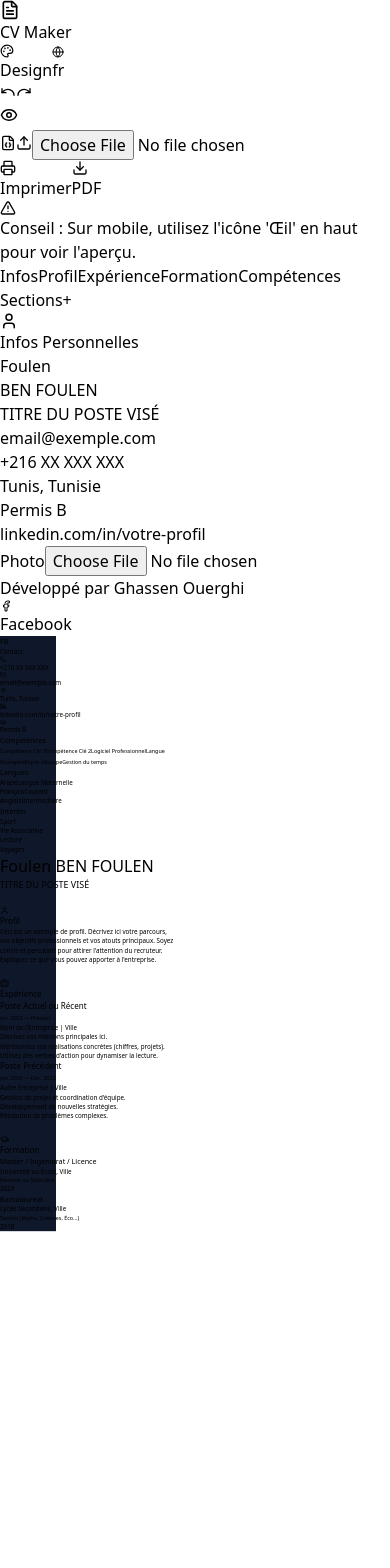
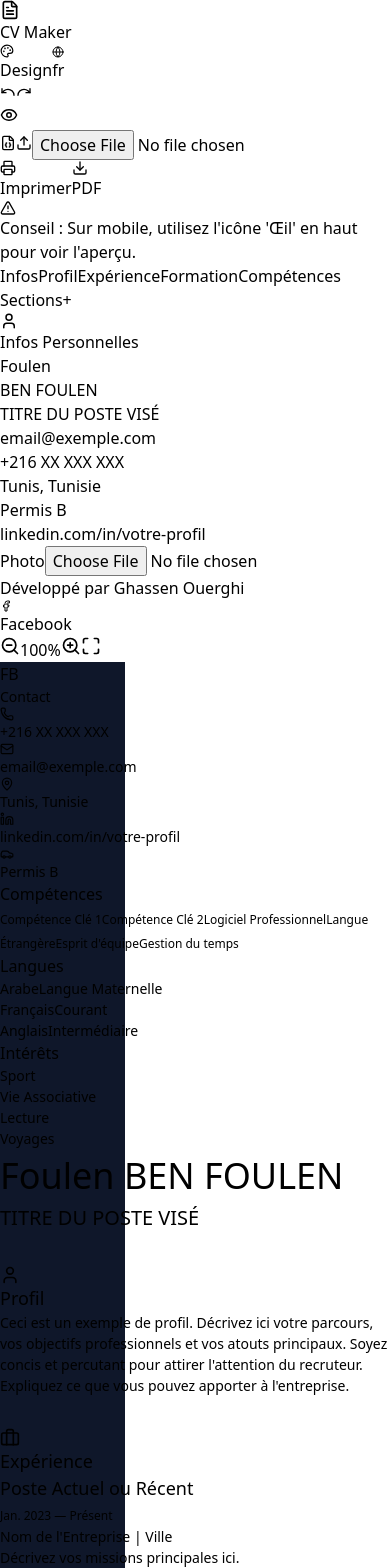
Before and after one commit to ghassenouerghi0-cmd/type-cv-maker, a React (Vite) app: page / in a window 390 px wide. Shown: the top 1568 px of the page. Built offline with nearby package versions, Linux system fonts and the light colour scheme.

Commit message:
Enhance CVMakerTunisie: Add zoom controls and fit-to-screen functionality for improved mobile preview experience

```diff
--- a/src/App.tsx
+++ b/src/App.tsx
@@ -37,8 +37,9 @@ import {
   Settings,
   Minus,
   MoveVertical,
-  Maximize, // New: For scale reset
-  Minimize  // New: For scale fit
+  ZoomIn,   // New: Zoom In
+  ZoomOut,  // New: Zoom Out
+  Maximize  // New: Fit Screen
 } from 'lucide-react';
 
 // --- Types & Themes ---
@@ -135,7 +136,8 @@ const t = {
         import: "Charger (JSON)",
         undo: "Annuler",
         redo: "Rétablir",
-        preview: "Aperçu"
+        preview: "Aperçu",
+        fit: "Adapter"
     },
     tabs: {
       personal: "Infos",
@@ -240,7 +242,8 @@ const t = {
         import: "Load Data (JSON)",
         undo: "Undo",
         redo: "Redo",
-        preview: "Preview"
+        preview: "Preview",
+        fit: "Fit Screen"
     },
     tabs: {
       personal: "Info",
@@ -526,7 +529,7 @@ export default function CVMakerTunisie() {
   const [mobileView, setMobileView] = useState<'editor' | 'preview'>('editor');
   const [history, setHistory] = useState<CVData[]>([]);
   const [historyIndex, setHistoryIndex] = useState(-1);
-  const [previewScale, setPreviewScale] = useState(1); // Mobile Scale State
+  const [previewScale, setPreviewScale] = useState(1);
 
   const cvRef = useRef<HTMLDivElement>(null);
   const fileInputRef = useRef<HTMLInputElement>(null);
@@ -556,21 +559,33 @@ export default function CVMakerTunisie() {
     }
   }, [data]);
 
-  // --- Auto Scale for Mobile Preview ---
+  // --- Auto Scale Logic (Fix for Mobile) ---
+  const fitToScreen = useCallback(() => {
+    if (window.innerWidth < 1024) {
+      // 210mm is approx 794px. We add 40px buffer for margins.
+      const scale = (window.innerWidth - 40) / 794;
+      setPreviewScale(Math.min(scale, 1));
+    } else {
+      setPreviewScale(1);
+    }
+  }, []);
+
+  // Recalculate scale when switching to preview on mobile
   useEffect(() => {
-    const handleResize = () => {
-      if (window.innerWidth < 1024) { // On tablet/mobile
-        // Calculate scale: Screen width / A4 Width (approx 800px + margins)
-        const scale = (window.innerWidth - 32) / 800; // 32px for padding
-        setPreviewScale(Math.min(scale, 1));
-      } else {
-        setPreviewScale(1);
-      }
-    };
-    window.addEventListener('resize', handleResize);
-    handleResize(); // Initial call
-    return () => window.removeEventListener('resize', handleResize);
-  }, []);
+    if (mobileView === 'preview') {
+      fitToScreen();
+    }
+  }, [mobileView, fitToScreen]);
+
+  // Resize listener
+  useEffect(() => {
+    window.addEventListener('resize', fitToScreen);
+    return () => window.removeEventListener('resize', fitToScreen);
+  }, [fitToScreen]);
+
+  // Zoom handlers
+  const handleZoomIn = () => setPreviewScale(prev => Math.min(prev + 0.1, 2));
+  const handleZoomOut = () => setPreviewScale(prev => Math.max(prev - 0.1, 0.3));
 
   // --- UX Feature: Undo/Redo Logic ---
   useEffect(() => {
@@ -1415,7 +1430,16 @@ export default function CVMakerTunisie() {
 
         {/* --- RIGHT COLUMN: PREVIEW --- */}
         <div className={`w-full lg:w-2/3 bg-gray-500 p-4 lg:p-8 overflow-y-auto overflow-x-auto justify-center items-start order-2 lg:order-2 ${mobileView === 'editor' ? 'hidden lg:flex' : 'flex'}`}>
-          <div className="shadow-2xl shrink-0" style={{ transform: `scale(${previewScale})`, transformOrigin: 'top left' }}>
+          <div className="relative shadow-2xl shrink-0" style={{ transform: `scale(${previewScale})`, transformOrigin: 'top center', marginBottom: '100px' }}>
+
+            {/* New: Floating Zoom Controls */}
+            <div className="absolute -top-12 right-0 flex gap-2 bg-white p-2 rounded-lg shadow-md z-50">
+                <button onClick={handleZoomOut} className="p-1 hover:bg-gray-100 rounded" title="Zoom Out"><ZoomOut size={20} /></button>
+                <span className="text-xs font-bold self-center w-12 text-center">{Math.round(previewScale * 100)}%</span>
+                <button onClick={handleZoomIn} className="p-1 hover:bg-gray-100 rounded" title="Zoom In"><ZoomIn size={20} /></button>
+                <button onClick={fitToScreen} className="p-1 hover:bg-gray-100 rounded border-l ml-1 pl-2" title={translations.actions.fit}><Maximize size={20} /></button>
+            </div>
+
             <div
               ref={cvRef}
               className={`w-[210mm] min-h-[297mm] flex ${layout === 'classic' ? 'flex-col' : (layout === 'sidebar-right' ? 'flex-row-reverse' : 'flex-row')} relative bg-white ${fontStyle === 'serif' ? 'font-serif' : 'font-sans'}`}
```
